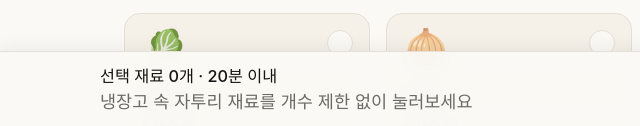
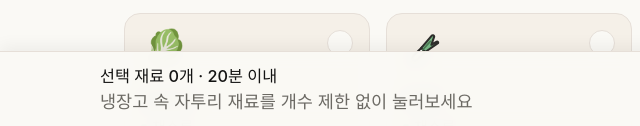
Before and after one commit to naeun26/foodinfridge, a plain HTML site: page index.html in a window 1280 px wide. Shown: the part 672-798 px from the top of the page, 0-640 px from the left. Drawn offline with Linux system fonts and the light colour scheme; a web font is replaced by a local one.

Commit message:
design: 대파 버튼에 전용 대파 SVG 아이콘(시안 4번) 적용

```diff
--- a/css/components.css
+++ b/css/components.css
@@ -447,11 +447,36 @@
 }
 
 .ingredient-card__emoji {
+  display: inline-flex;
+  align-items: center;
+  justify-content: center;
   font-size: 1.875rem;
   line-height: 1;
   filter: saturate(0.82);
   opacity: 0.88;
   transition: filter 140ms ease, opacity 140ms ease;
+}
+
+.ing-svg-icon {
+  display: inline-flex;
+  align-items: center;
+  justify-content: center;
+  flex-shrink: 0;
+}
+
+.ing-svg-icon svg {
+  width: 100%;
+  height: 100%;
+}
+
+.ing-svg-icon--card {
+  width: 1.95rem;
+  height: 1.95rem;
+}
+
+.ing-svg-icon--chip {
+  width: 1.05rem;
+  height: 1.05rem;
 }
 
 .ingredient-card--selected .ingredient-card__emoji {
--- a/js/app.js
+++ b/js/app.js
@@ -528,6 +528,13 @@
     return FridgeMeal.INGREDIENTS.concat(state.customIngredients);
   }
 
+  function renderIngredientIcon(item, sizeClass) {
+    if (item && item.iconSvg) {
+      return '<span class="ing-svg-icon ' + sizeClass + '" aria-hidden="true">' + item.iconSvg + '</span>';
+    }
+    return item ? item.emoji : '';
+  }
+
   function getCategorySelectedCount(categoryId) {
     if (categoryId === 'all') return state.selectedIngredients.size;
     var count = 0;
@@ -679,7 +686,7 @@
           '">' +
           '  <div class="ingredient-card__top">' +
           '    <span class="ingredient-card__emoji" aria-hidden="true">' +
-          item.emoji +
+          renderIngredientIcon(item, 'ing-svg-icon--card') +
           '</span>' +
           '    <span class="ingredient-card__top-right">' +
           removeBtnHtml +
@@ -1563,7 +1570,7 @@
         '" aria-pressed="' +
         active +
         '">' +
-        item.emoji +
+        renderIngredientIcon(item, 'ing-svg-icon--chip') +
         ' ' +
         escapeHtml(item.name) +
         '</button>'
--- a/js/data/ingredients.js
+++ b/js/data/ingredients.js
@@ -15,7 +15,20 @@
   FridgeMeal.INGREDIENTS = [
     // 채소류 (9)
     { id: 'cabbage', name: '양배추', category: 'vegetable', categoryLabel: '채소류', emoji: '🥬' },
-    { id: 'green_onion', name: '대파', category: 'vegetable', categoryLabel: '채소류', emoji: '🧅' },
+    {
+      id: 'green_onion',
+      name: '대파',
+      category: 'vegetable',
+      categoryLabel: '채소류',
+      emoji: '🌿',
+      iconSvg:
+        '<svg viewBox="0 0 28 28" fill="none" aria-hidden="true">' +
+        '<path d="M5.5 23.2L7.2 21.5M7 24.4L8.6 22.8M8.8 24.8L10 23.4" stroke="#8e8b82" stroke-width="1.3" stroke-linecap="round"/>' +
+        '<path d="M7.2 21.6C6.4 20.8 6.8 19.2 8.2 17.8L13.5 12.5L16.3 15.3L11 20.6C9.6 22 8 22.4 7.2 21.6Z" fill="#ffffff" stroke="#141413" stroke-width="1.5" stroke-linejoin="round"/>' +
+        '<path d="M13 13L20.5 4.2C21.2 3.5 22.3 3.8 22.4 4.7L20.4 10.6L24.2 8.4C24.9 8.1 25.5 8.8 25.1 9.5L16 15.8L13 13Z" fill="#5db872" stroke="#141413" stroke-width="1.5" stroke-linejoin="round"/>' +
+        '<path d="M14.2 14.2L19.6 8.2" stroke="#2c6d3b" stroke-width="1.2" stroke-linecap="round"/>' +
+        '</svg>'
+    },
     { id: 'onion', name: '양파', category: 'vegetable', categoryLabel: '채소류', emoji: '🧅' },
     { id: 'garlic', name: '마늘', category: 'vegetable', categoryLabel: '채소류', emoji: '🧄' },
     { id: 'potato', name: '감자', category: 'vegetable', categoryLabel: '채소류', emoji: '🥔' },
```
Also changed, not shown: 1 other file.
